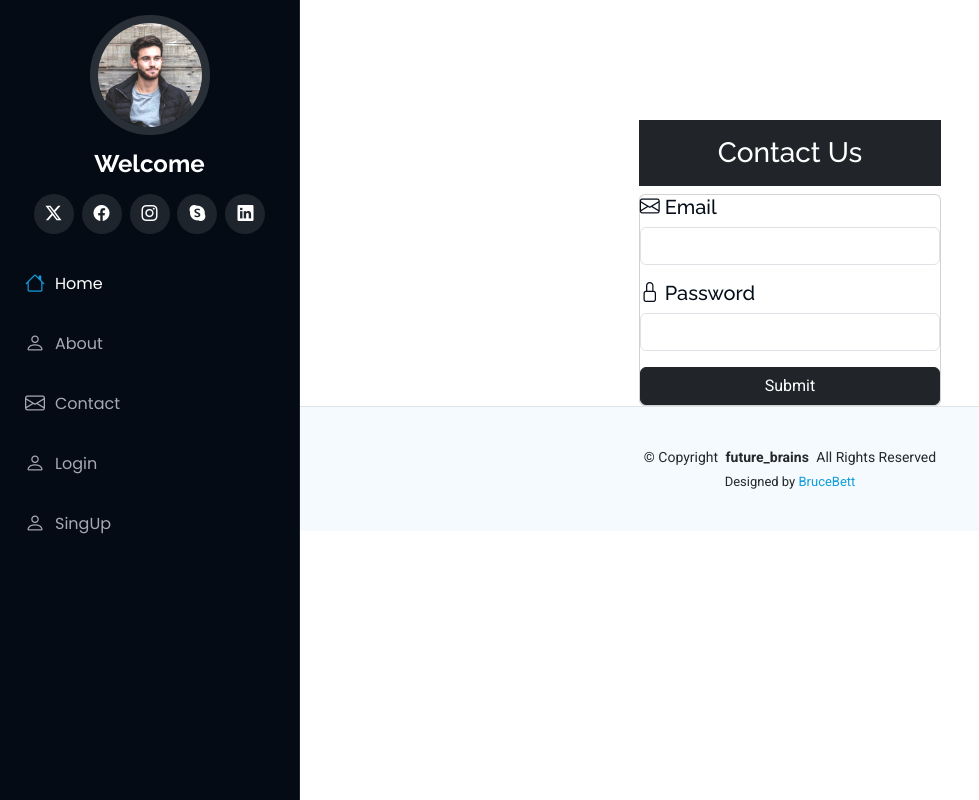
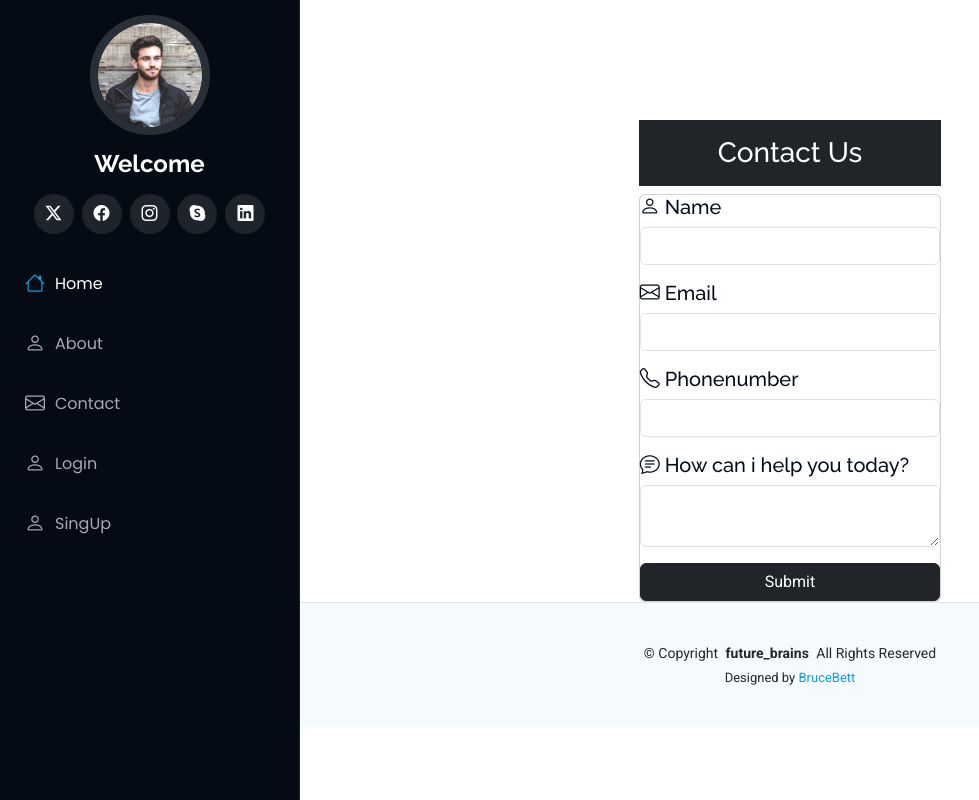
Before and after one commit to brucebett/My-Portfolio, a Django app: page /contact in a window 1280 px wide. Shown: the whole page, without its empty margins (0-979 px from the left). Run offline with Django 5.2, Linux system fonts and the light colour scheme; some libraries are stand-ins or nearby versions.

Commit message:
Fri1  commit

```diff
--- a/project/templates/contact.html
+++ b/project/templates/contact.html
@@ -30,13 +30,26 @@ contact
                 <form action="/auth/login/" method="post">
                     {% csrf_token %}
             <div class="form-group">
-                <h5><span><i class="bi bi-envelope navicon"></i> Email</span></h5>
+                <h5><span><i class="bi bi-person navicon"></i> Name</span></h5>
                 <input type="email" class="form-control mb-3" name="email" required>
 
             </div>
+
             <div class="form-group">
-                <h5><span><i class="bi bi-lock navicon"></i> Password</span></h5>
-                <input type="password" class="form-control mb-3" name="pass1" required>
+                <h5><span><i class="bi bi-envelope navicon"></i> Email</span></h5>
+                <input type="text" class="form-control mb-3" name="name" required>
+
+            </div>
+
+            <div class="form-group">
+                <h5><span><i class="bi bi-telephone navicon"></i> Phonenumber</span></h5>
+                <input type="number" class="form-control mb-3" name="num" required>
+
+            </div>
+
+            <div class="form-group">
+                <h5><span><i class="bi bi-chat-text navicon"></i> How can i help you today?</span></h5>
+                <textarea type="text" class="form-control mb-3" name="description" required></textarea>
 
             </div>
 
```
Also changed, not shown: project/db.sqlite3.
